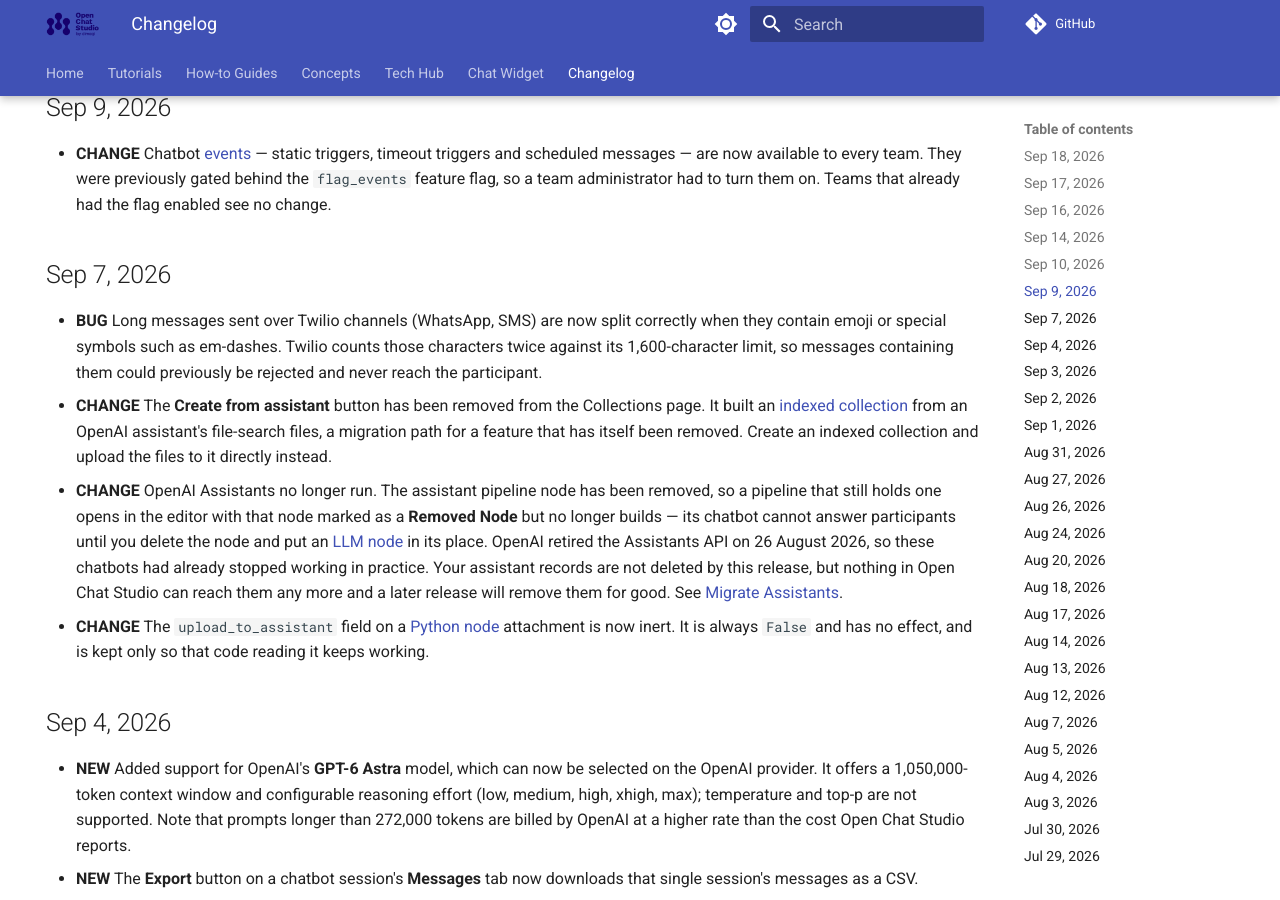
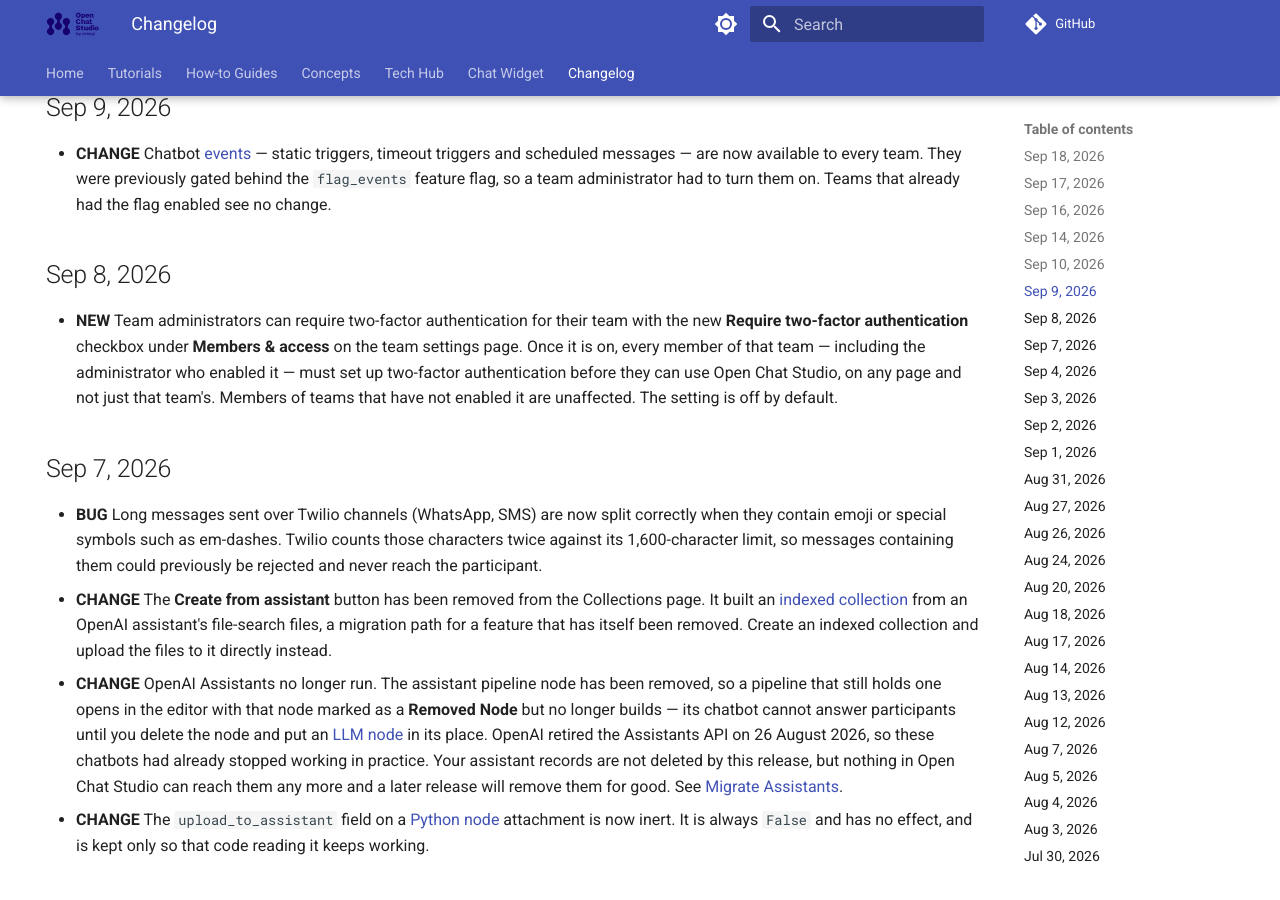
Before and after one commit to dimagi/open-chat-studio-docs, an MkDocs documentation site: the page built from docs/changelog.md, in a window 1280 px wide and 900 px high, scrolled down 2652 px. Built offline with MkDocs 1.6.1 and Material for MkDocs 9.7.7, drawn with Linux system fonts in a browser that asks for light colours; a script that is not in the unit is left out; comment, search, counter and statistics services are not loaded.

Commit message:
update changelog and docs from OCS PR #4407

```diff
--- a/docs/changelog.md
+++ b/docs/changelog.md
@@ -45,6 +45,9 @@ hide:
 
 ## Sep 9, 2026
 * **CHANGE** Chatbot [events](concepts/events.md) — static triggers, timeout triggers and scheduled messages — are now available to every team. They were previously gated behind the `flag_events` feature flag, so a team administrator had to turn them on. Teams that already had the flag enabled see no change.
+
+## Sep 8, 2026
+* **NEW** Team administrators can require two-factor authentication for their team with the new **Require two-factor authentication** checkbox under **Members & access** on the team settings page. Once it is on, every member of that team — including the administrator who enabled it — must set up two-factor authentication before they can use Open Chat Studio, on any page and not just that team's. Members of teams that have not enabled it are unaffected. The setting is off by default.
 
 ## Sep 7, 2026
 * **BUG** Long messages sent over Twilio channels (WhatsApp, SMS) are now split correctly when they contain emoji or special symbols such as em-dashes. Twilio counts those characters twice against its 1,600-character limit, so messages containing them could previously be rejected and never reach the participant.
```
